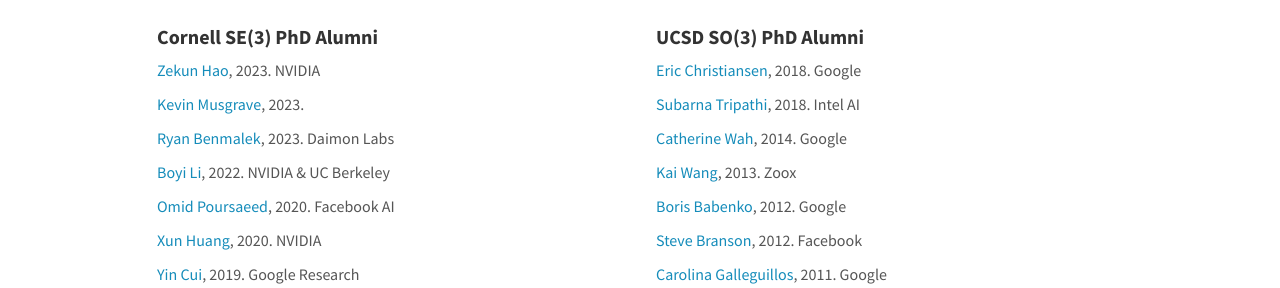
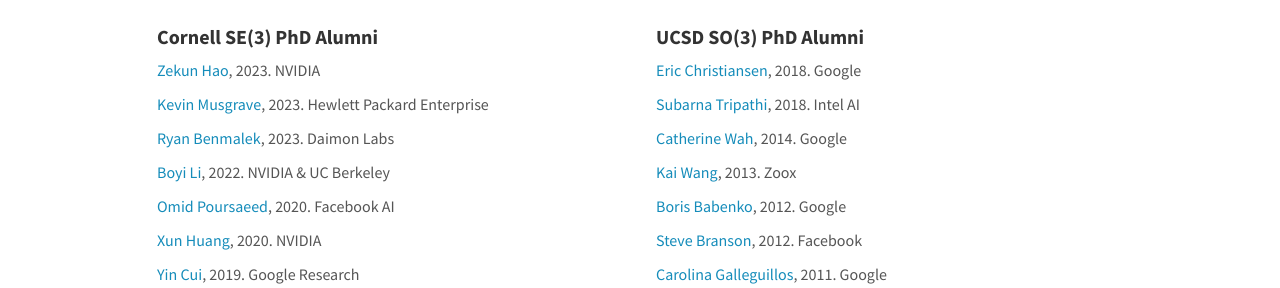
Before and after one commit to BelongieLab/belongielab.github.io, a Jekyll site: the page built from _pages/team.md, in a window 1280 px wide and 900 px high, scrolled down 2494 px. Shown: the part 166-454 px from the top of the window. Built offline with Jekyll 4.4.1, drawn with Linux system fonts in a browser that asks for light colours; nearby versions of some CDN libraries.

Commit message:
Update se3_alumni.yml

```diff
--- a/_data/se3_alumni.yml
+++ b/_data/se3_alumni.yml
@@ -5,7 +5,7 @@
 
 - name: Kevin Musgrave
   year: 2023
-  next:
+  next: Hewlett Packard Enterprise
   website: https://kevinmusgrave.com/
 
 - name: Ryan Benmalek
```
